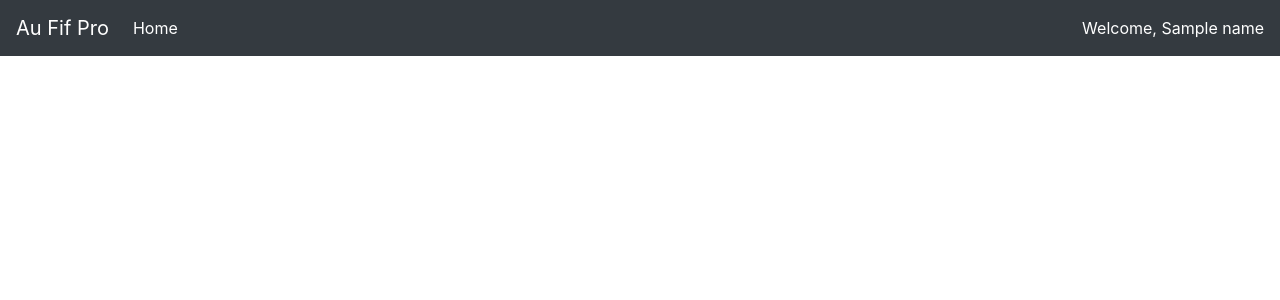
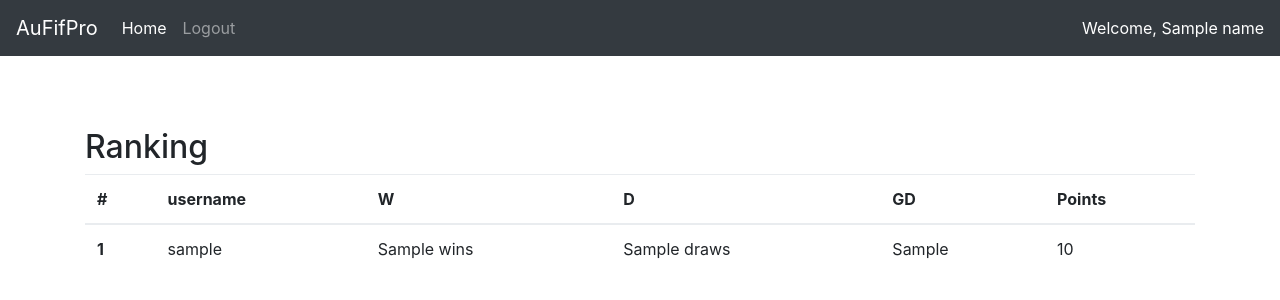
Before and after one commit to kirandasika98/auFifPro, a Flask app: template templates/dashboard.html in a window 1280 px wide. Shown: the top 300 px of the page. Run offline with Flask 2, Linux system fonts and the light colour scheme; the template is opened without the code that fills it: most values are stand-ins (such as "Sample title", 1, 10 or a date in 2020); some libraries are stand-ins or nearby versions.

Commit message:
added ranking functionality

```diff
--- a/app.py
+++ b/app.py
@@ -2,8 +2,9 @@ from flask import Flask, request, jsonify
 from flask import render_template
 from flask import make_response, redirect
 from flask_bcrypt import Bcrypt
-from models import User, init_db, db
-from peewee import IntegrityError
+from models import User, Match, init_db, db
+from peewee import IntegrityError, DoesNotExist
+from ranking import calculate_ranks
 
 app = Flask(__name__)
 bcrypt = Bcrypt(app)
@@ -32,9 +33,18 @@ def index_route():
 def valid_login(attempted_username, attempted_password):
 	try:
 		user = User.get(User.username == attempted_username)
-	except UserDoesNotExist:
+	except DoesNotExist:
 		return False
 	return bcrypt.check_password_hash(user.password, attempted_password)
+
+
+@app.route("/logout")
+def logout():
+	if "username" in request.cookies:
+		response = make_response(redirect("/"))
+		response.set_cookie("username", "", expires=0)
+		return response
+	return redirect("/dashboard")
 
 
 @app.route("/signup", methods=['GET', 'POST'])
@@ -50,8 +60,11 @@ def sign_up():
 			User.create(username = attempted_username, password=pass_hash)
 		except IntegrityError:
 			return jsonify({"response": False, "error": "username already taken"})
+
 		# set cookie and return
-		return jsonify({"response": True})
+		response = make_response(jsonify({"response": True}))
+		response.set_cookie("username", attempted_username)
+		return response
 	else:
 		return render_template('signup.html')
 
@@ -60,7 +73,15 @@ def sign_up():
 def dashboard():
 	if "username" not in request.cookies:
 		return redirect("/")
-	return render_template("dashboard.html", name=request.cookies['username'])
+	user = User.get(username = request.cookies['username'])
+	usernames = {}
+	for user1 in User.select():
+		usernames[user1.get_id()] = user1.username
+	rankings = calculate_ranks()
+	return render_template("dashboard.html", name=request.cookies['username'],
+							is_moderater=user.is_moderater,
+							usernames=usernames,
+							rankings=rankings)
 
 
 @app.route("/new_match", methods=['GET', 'POST'])
@@ -68,15 +89,10 @@ def new_match():
 	if request.method == 'POST':
 		player1_id = request.form['player1_id']
 		player2_id = request.form['player2_id']
-		player1_goals = request.form['player1_goals']
-		player2_goals = request.form['player2_goals']
+		player1_goals = int(request.form['player1_goals'])
+		player2_goals = int(request.form['player2_goals'])
 
 		Match.create(player1_id = player1_id, player2_id = player2_id,
-			player1_goals = player1_goals, player2_goals = player2_goals)
+					player1_goals = player1_goals, player2_goals = player2_goals)
+
 		return jsonify({"response": True})
-	else:
-		response = {
-			'response': False,
-			'error': "failed to create new match"
-		}
-		return jsonify(response)
--- a/static/app.js
+++ b/static/app.js
@@ -33,3 +33,27 @@ function loginUser() {
 		}
 	});
 }
+
+function newMatch() {
+	var player1_id = $("#player_1_dropdown").val();
+	var player2_id = $("#player_2_dropdown").val();
+	var player1_goals = $("#player_1_goals").val();
+	var player_2_goals = $("#player_2_goals").val();
+
+	var payloadData = {
+		'player1_id': player1_id,
+		'player2_id': player2_id,
+		'player1_goals': player1_goals,
+		'player2_goals': player_2_goals
+	};
+
+	$.post($SCRIPT_ROOT + "/new_match", payloadData, function(data, status){
+		if (data.response == true) {
+			$('#myModal').modal('hide');
+			window.location.replace($SCRIPT_ROOT + "/dashboard");
+		}
+		else {
+			console.log('bosri');
+		}
+	});
+}
--- a/templates/base.html
+++ b/templates/base.html
@@ -18,7 +18,7 @@
   {% endblock %}
   <body>
     <nav class="navbar navbar-expand-md navbar-dark bg-dark fixed-top">
-      <a class="navbar-brand" href="#">Au Fif Pro</a>
+      <a class="navbar-brand" href="#">AuFifPro</a>
       <button class="navbar-toggler" type="button" data-toggle="collapse" data-target="#navbarsExampleDefault" aria-controls="navbarsExampleDefault" aria-expanded="false" aria-label="Toggle navigation">
         <span class="navbar-toggler-icon"></span>
       </button>
@@ -28,6 +28,11 @@
           <li class="nav-item active">
             <a class="nav-link" href="#">Home</a>
           </li>
+          {% if name %}
+          <li class="nav-item">
+            <a class="nav-link" href="/logout">Logout</a>
+          </li>
+          {% endif %}
           <!-- <li class="nav-item">
             <a class="nav-link" href="#">Link</a>
           </li>
--- a/templates/dashboard.html
+++ b/templates/dashboard.html
@@ -8,8 +8,8 @@
 
 {% block content %}
 <div class="container">
-	{% if is_moderator %}
-		<a href='#' id="newMatch" data-toggle="modal" data-target="#exampleModal">New Match</a>
+	{% if is_moderater %}
+		<a href='#' id="newMatch" data-toggle="modal" data-target="#myModal">New Match</a>
 
 		<div class="modal fade" id="myModal" tabindex="-1" role="dialog" aria-labelledby="exampleModalLabel" aria-hidden="true">
 		  <div class="modal-dialog" role="document">
@@ -21,16 +21,64 @@
 		        </button>
 		      </div>
 		      <div class="modal-body">
-		        ...
+		        <form id="new_match">
+		        	<label>Player1:</label>
+		        	<select id="player_1_dropdown">
+		        		{% for user_id, username in usernames.items() %}
+		        			<option value="{{ user_id }}">{{ username }}</option>
+		        		{% endfor %}
+		        	</select>
+		        	<label for="player_1_goals">Goals: </label>
+		        	<input type="text" class="col-sm-2" id="player_1_goals" >
+		        	<br />
+
+		        	<label>Player2:</label>
+		        	<select id="player_2_dropdown">
+		        		{% for user_id, username in usernames.items() %}
+		        			<option value="{{ user_id }}">{{ username }}</option>
+		        		{% endfor %}
+		        	</select>
+		        	<label>Goals: </label>
+		        	<input type="text" class="col-sm-2" id="player_2_goals" >
+		        </form>
 		      </div>
 		      <div class="modal-footer">
 		        <button type="button" class="btn btn-secondary" data-dismiss="modal">Close</button>
-		        <button type="button" class="btn btn-primary">Save changes</button>
+		        <button type="button" class="btn btn-primary" onclick="newMatch();">Create Match</button>
 		      </div>
 		    </div>
 		  </div>
 		</div>
+	{% endif %}
+	<br /><br />
+	<h2>Ranking</h2>
 
-	{% endif %}
+	<!-- display ranks table here -->
+	<table class="table">
+		<thead>
+			<tr>
+				<th>#</th>
+				<th>username</th>
+				<th>W</th>
+				<th>D</th>
+				<th>GD</th>
+				<th>Points</th>
+			</tr>
+		</thead>
+		<tbody>
+			{% if rankings %}
+				{% for id, user in rankings.items() %}
+			<tr>
+				<th scope="row">{{ loop.index }}</th>
+				<td>{{ user.username }}</td>
+				<td>{{ user.wins }}</td>
+				<td>{{ user.draws }}</td>
+				<td>{{ user.GD }}</td>
+				<td>{{ user.points }}</td>
+			</tr>
+				{% endfor %}
+			{% endif %}
+		</tbody>
+	</table>
 </div>
 {% endblock %}
```
Also changed, not shown: ranking.py (added, +73 -0 lines), fifpro.db.
